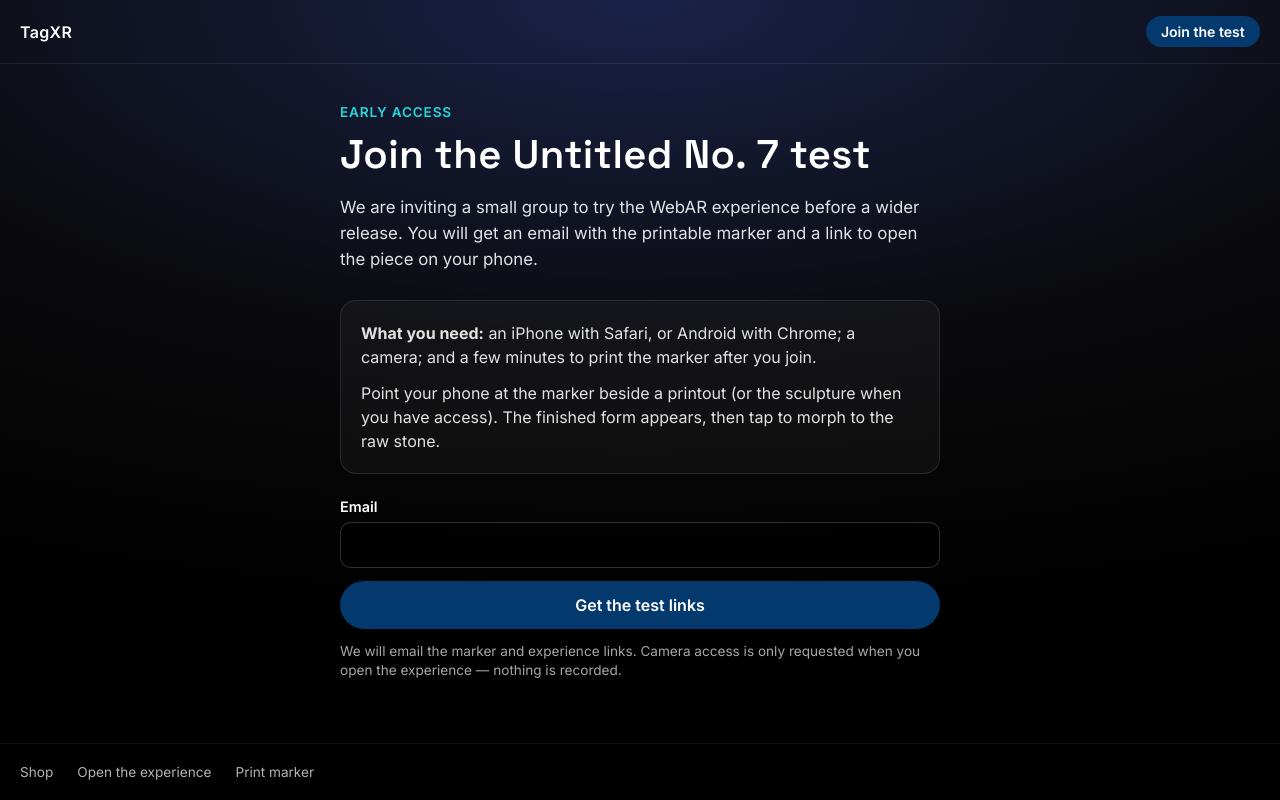
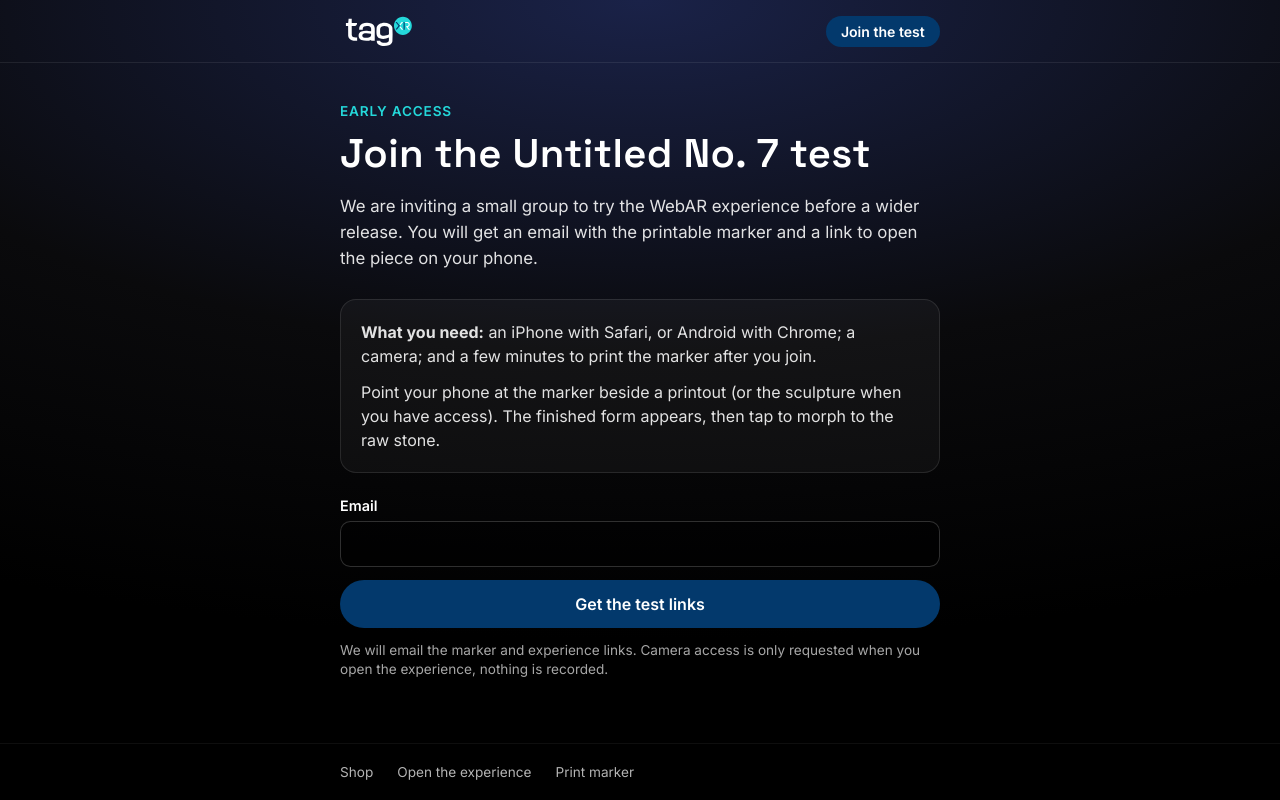
Before and after one commit to etnlbck/jrichXR, a Next.js app in the folder apps/web/: page /test in a window 1280 px wide. Built offline with nearby package versions, Linux system fonts and the light colour scheme; no server answers; a web font is replaced by a local one.

Commit message:
Marketing pages: TagXR logo in header, header and footer align with content, no dashes in copy

```diff
--- a/apps/web/app/(marketing)/layout.tsx
+++ b/apps/web/app/(marketing)/layout.tsx
@@ -10,7 +10,12 @@ export default function MarketingLayout({
     <div className={styles.shell}>
       <header className={styles.header}>
         <Link href="/" className={styles.wordmark}>
-          TagXR
+          {/* eslint-disable-next-line @next/next/no-img-element */}
+          <img
+            className={styles.wordmarkLogo}
+            src="/brand/tagxr-logo-white-notm.svg"
+            alt="TagXR"
+          />
         </Link>
         <Link href="/test" className={styles.navCta}>
           Join the test
--- a/apps/web/app/(marketing)/marketing.module.css
+++ b/apps/web/app/(marketing)/marketing.module.css
@@ -12,15 +12,21 @@
   align-items: center;
   justify-content: space-between;
   gap: 1rem;
-  padding: 1rem 1.25rem;
+  padding: 0.9rem max(1.25rem, calc((100% - 40rem) / 2 + 1.25rem));
   border-bottom: 1px solid rgba(255, 255, 255, 0.08);
 }
 
 .wordmark {
-  font-weight: 600;
-  letter-spacing: 0.02em;
+  display: inline-flex;
+  align-items: center;
   text-decoration: none;
   color: var(--paper);
+}
+
+.wordmarkLogo {
+  height: 2.1rem;
+  width: auto;
+  display: block;
 }
 
 .navCta {
@@ -50,7 +56,7 @@
   display: flex;
   flex-wrap: wrap;
   gap: 1rem 1.5rem;
-  padding: 1.25rem;
+  padding: 1.25rem max(1.25rem, calc((100% - 40rem) / 2 + 1.25rem));
   border-top: 1px solid rgba(255, 255, 255, 0.08);
   font-size: 0.85rem;
   opacity: 0.7;
--- a/apps/web/app/(marketing)/opengraph-image.tsx
+++ b/apps/web/app/(marketing)/opengraph-image.tsx
@@ -1,7 +1,7 @@
 import { ImageResponse } from 'next/og';
 import { config } from '@/lib/config';
 
-export const alt = 'TagXR — The Stone Speaks Spatially';
+export const alt = 'TagXR, The Stone Speaks Spatially';
 export const size = { width: 1200, height: 630 };
 export const contentType = 'image/png';
 
--- a/apps/web/app/(marketing)/page.tsx
+++ b/apps/web/app/(marketing)/page.tsx
@@ -7,7 +7,7 @@ import styles from './marketing.module.css';
 export const metadata: Metadata = {
   title: { absolute: 'TagXR' },
   description:
-    'Web AR for Untitled No. 7 — scan a marker, see the finished obsidian piece, tap to morph to the raw stone. No app install.',
+    'Web AR for Untitled No. 7, scan a marker, see the finished obsidian piece, tap to morph to the raw stone. No app install.',
 };
 
 function utmQuery(
@@ -44,7 +44,7 @@ export default async function HomePage({
       <p className={styles.lead}>
         Scan a marker beside the sculpture. The finished black-obsidian piece
         appears on your phone. Tap to morph to the raw, guide-marked stone while
-        the artist narrates. No app install — Safari or Chrome is enough.
+        the artist narrates. No app install. Safari or Chrome is enough.
       </p>
       <ol className={styles.steps}>
         <li>
--- a/apps/web/app/(marketing)/test/TesterSignupForm.tsx
+++ b/apps/web/app/(marketing)/test/TesterSignupForm.tsx
@@ -98,7 +98,7 @@ export default function TesterSignupForm({
       </button>
       <p className={styles.hint}>
         We will email the marker and experience links. Camera access is only
-        requested when you open the experience — nothing is recorded.
+        requested when you open the experience, nothing is recorded.
       </p>
     </form>
   );
--- a/apps/web/app/(marketing)/thanks/ThanksClient.tsx
+++ b/apps/web/app/(marketing)/thanks/ThanksClient.tsx
@@ -73,7 +73,7 @@ export default function ThanksClient({ testerId, emailed, tryUrl }: Props) {
       {!emailed ? (
         <p className={styles.warn} role="status">
           Your email was saved, but the confirmation message did not send. Use
-          the steps below — or reply later once mail is working.
+          the steps below, or reply later once mail is working.
         </p>
       ) : null}
 
@@ -124,7 +124,7 @@ export default function ThanksClient({ testerId, emailed, tryUrl }: Props) {
         <div className={styles.card}>
           <p>
             <strong>What happened?</strong> After you try the piece, leave a
-            short note — camera, marker tracking, morph, or anything else.
+            short note: camera, marker tracking, morph, or anything else.
           </p>
           <form className={styles.form} onSubmit={onNoteSubmit}>
             <label className={styles.label}>
@@ -139,7 +139,7 @@ export default function ThanksClient({ testerId, emailed, tryUrl }: Props) {
               />
             </label>
             {noteError ? <p className={styles.error}>{noteError}</p> : null}
-            {noteOk ? <p className={styles.ok}>Thanks — note saved.</p> : null}
+            {noteOk ? <p className={styles.ok}>Thanks. Note saved.</p> : null}
             <button
               type="submit"
               className={styles.primary}
```
